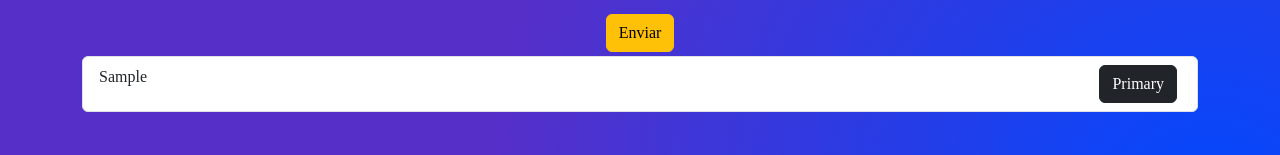
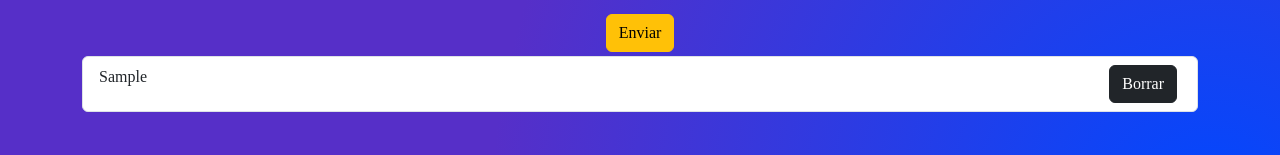
Before and after one commit to CosmeNicolas/react-ToDo-listatareas, a React (Vite) app: page / in a window 1280 px wide. Both pictures are taken after typing "Sample" into the empty fields and a click on the button "Enviar". Shown: the part 176-331 px from the top of the page. Built offline with nearby package versions, Linux system fonts and the light colour scheme; a web font is replaced by a local one.

Commit message:
agregamos el use effect y guardamos las tareas en el localStorage

```diff
--- a/src/components/FormularioTareas.jsx
+++ b/src/components/FormularioTareas.jsx
@@ -1,4 +1,4 @@
-import { useState } from 'react'
+import { useEffect, useState } from 'react'
 import { Form, Button } from 'react-bootstrap'
 import ListaTareas from './ListaTareas';
 
@@ -6,11 +6,11 @@ const FormularioTareas = () => {
   /* con el hook state , indico el estado que quiero manejar y debo inicializarlo con el dato q voy a trabaja
   el hook, en componentes de la web nos muestra cual es el estado inicializado */
   const [tarea, setTarea] = useState('');
-
+  const tareasLocalStorage = JSON.parse(localStorage.getItem('listaTareas')) || []
   /* con el state "tareas", vamos a guaradar las tareas en un array
    para luego renderizarlos en la lista
    */
-  const [tareas, setTareas] = useState([])
+  const [tareas, setTareas] = useState(tareasLocalStorage)
 
   /* agregamos la funcion del evento q quiero manejar con la palabra
   handle y el nombre del evento ej- handleSubmit */
@@ -21,6 +21,18 @@ const FormularioTareas = () => {
     setTareas([...tareas, tarea])
     //limpiar imput
     setTarea('')
+
+  }
+
+   useEffect(() => {
+   console.log('guardar en el local storage')
+   localStorage.setItem('listaTareas',JSON.stringify(tareas))
+  },[tareas])
+
+  const borrarTarea = (nombreTarea)=>{
+    const copiarTareas = tareas.filter((tarea)=> tarea !== nombreTarea);
+    //actualizamos las tareas
+    setTareas(copiarTareas)
 
   }
 
@@ -43,7 +55,7 @@ const FormularioTareas = () => {
         Enviar
       </Button>
     </Form>
-    <ListaTareas tareas={tareas}/>
+    <ListaTareas tareas={tareas} borrarTarea={borrarTarea}/>
    </>
   )
 }
--- a/src/components/ItemTarea.jsx
+++ b/src/components/ItemTarea.jsx
@@ -1,11 +1,11 @@
 import { ListGroup, Button } from "react-bootstrap";
 
-const ItemTarea = ({nombreTarea}) => {
+const ItemTarea = ({nombreTarea , borrarTareas}) => {
   return (
     <>
       <ListGroup.Item className="mt-1 d-flex justify-content-between">{nombreTarea}
-      <Button variant="dark" className="mx-1" >
-        Primary
+      <Button variant="dark" className="mx-1" onClick={ ()=> borrarTareas(nombreTarea)} >
+        Borrar
       </Button>
       </ListGroup.Item>
     </>
--- a/src/components/ListaTareas.jsx
+++ b/src/components/ListaTareas.jsx
@@ -2,12 +2,12 @@ import { ListGroup } from "react-bootstrap";
 import ItemTarea from "./ItemTarea";
 
 
-const ListaTareas = ({tareas}) => {
+const ListaTareas = ({tareas, borrarTareas}) => {
   return (
      <ListGroup>
 
     {
-      tareas.map((elementoTarea, posicionTarea)=><ItemTarea key={posicionTarea} nombreTarea={elementoTarea}/>)
+      tareas.map((elementoTarea, posicionTarea)=> <ItemTarea key={posicionTarea} nombreTarea={elementoTarea} borrarTareas={borrarTareas} />)
     }
 
 
```
